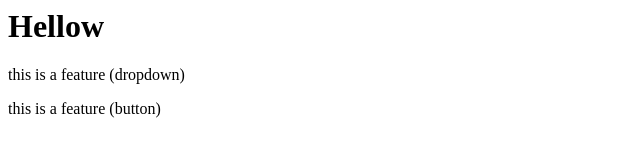
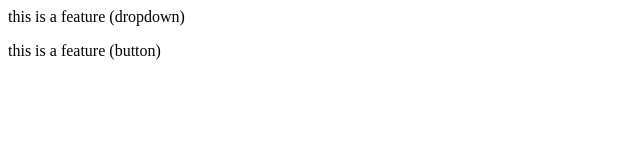
Before and after one commit to student-Missjyoti/localrepo, a plain HTML site: page index.html in a window 1280 px wide. Shown: the whole page, without its empty margins (0-640 px from the left). Drawn offline with Linux system fonts and the light colour scheme.

Commit message:
remove h1

```diff
--- a/index.html
+++ b/index.html
@@ -1,3 +1,3 @@
-<h1>Hellow</h1>
+
 <p>this is a feature (dropdown)</p>
 <p>this is a feature (button)</p>
```
